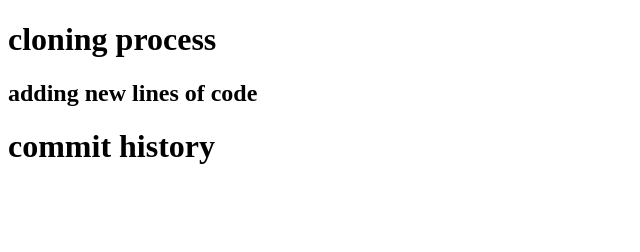
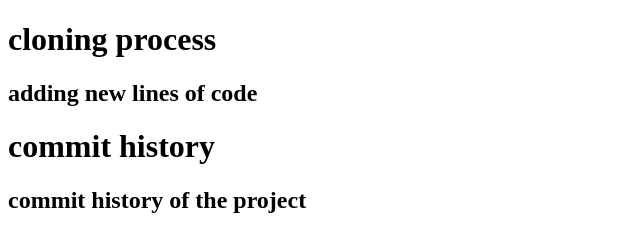
Before and after one commit to sairamnarishetti/cloninig, a plain HTML site: page index.html in a window 1280 px wide. Shown: the whole page, without its empty margins (0-640 px from the left). Drawn offline with Linux system fonts and the light colour scheme.

Commit message:
version 4

```diff
--- a/index.html
+++ b/index.html
@@ -9,5 +9,6 @@
     <h1>cloning process</h1>
      <h2>adding new lines of code</h2>
     <h1>commit history</h1>
+    <h2>commit history of the project</h2>
 </body>
 </html>
```
